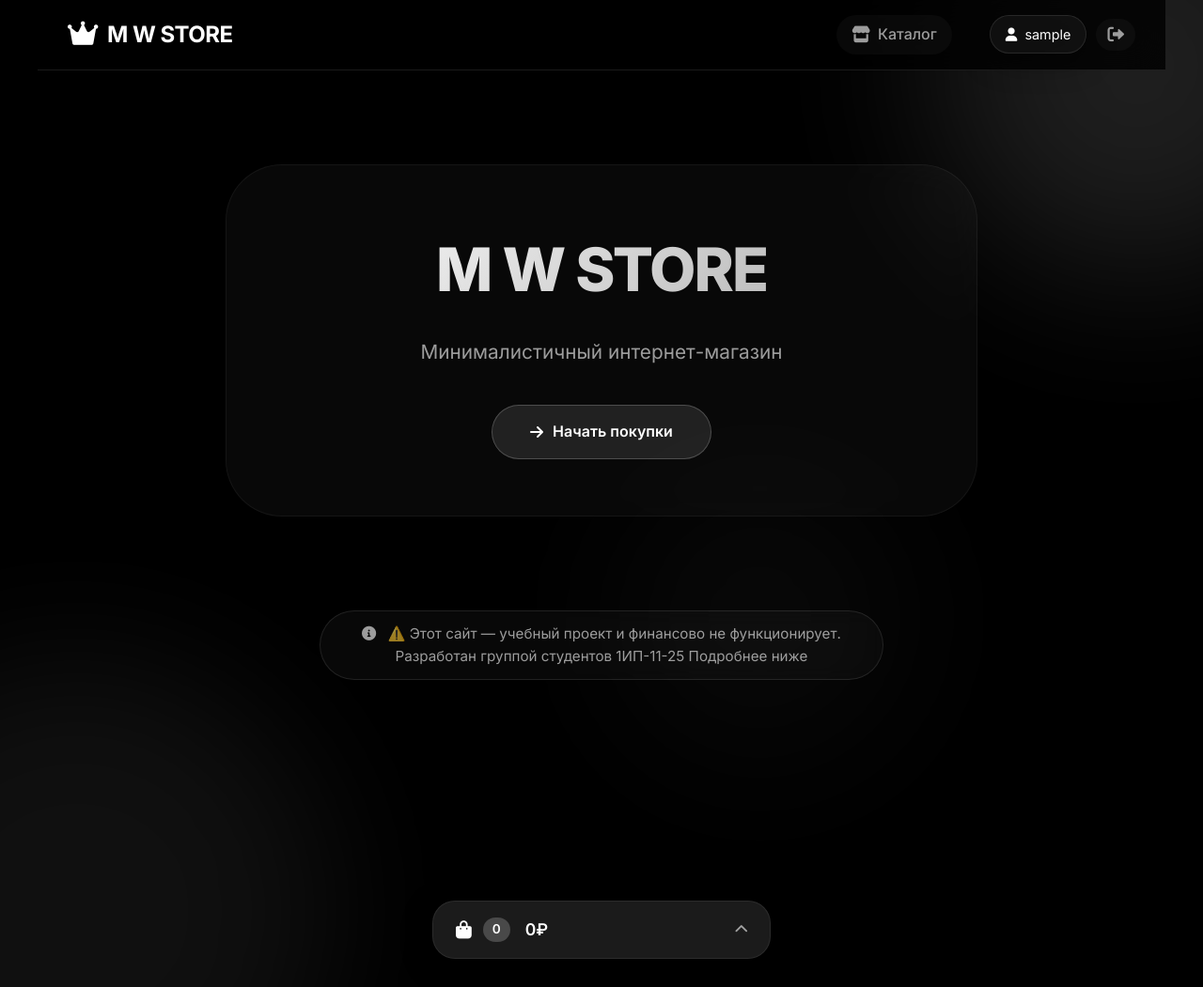
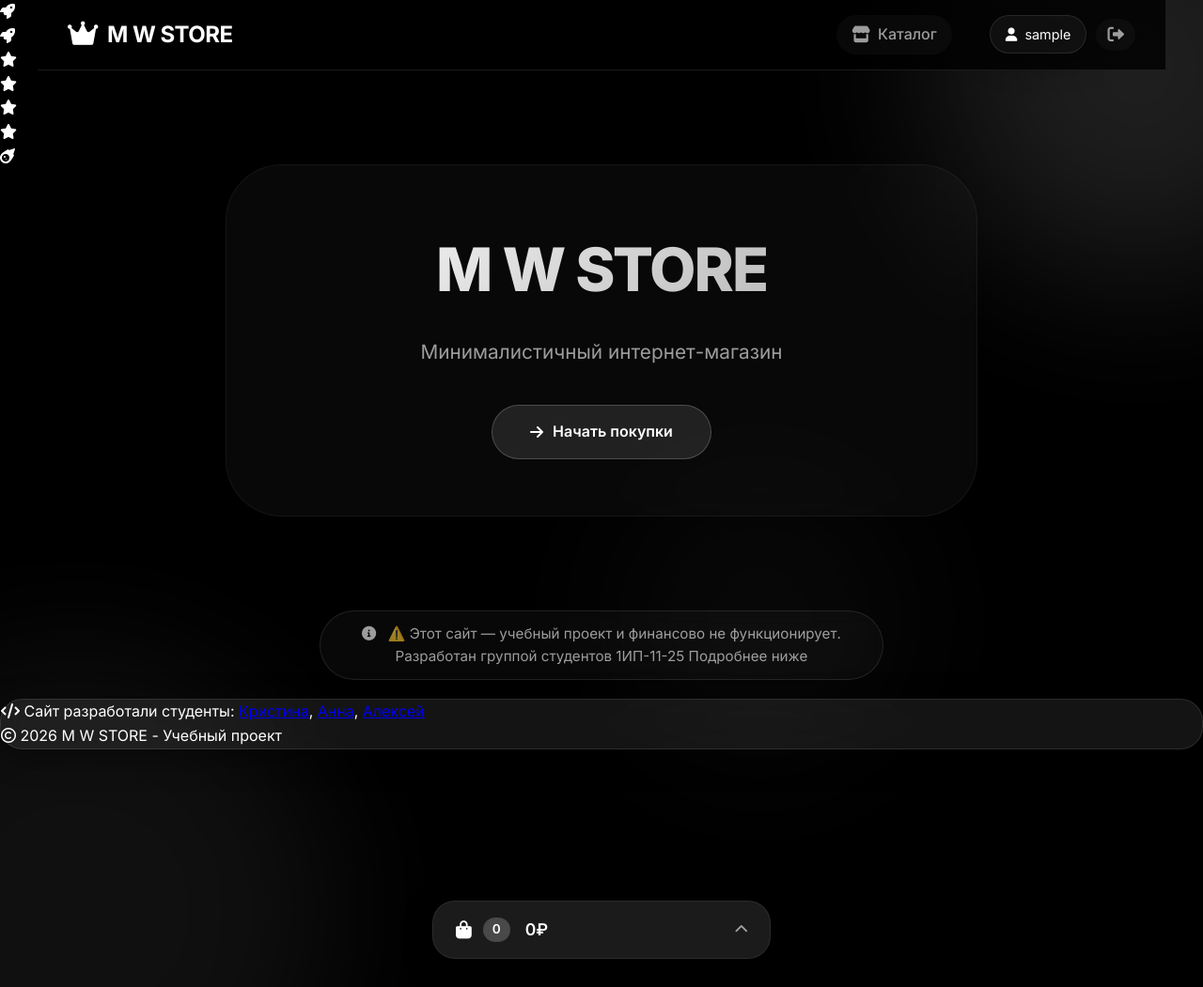
Before and after one commit to igorcernaev75364-hue/mw-store, a Flask app: page / in a window 1280 px wide. Shown: the whole page at 94% size. Run offline with Flask 3, Linux system fonts and the light colour scheme; the visitor is signed in with stand-in values (Sample User, id 1); parts of the project's set-up code (start-up, migrations or seed data) failed here and were passed over.

Commit message:
Update base.html

```diff
--- a/templates/base.html
+++ b/templates/base.html
@@ -3,7 +3,7 @@
 <head>
     <meta charset="UTF-8">
     <title>M W STORE</title>
-    <meta name="viewport" content="width=device-width, initial-scale=1.0">
+    <meta name="viewport" content="width=device-width, initial-scale=1.0, maximum-scale=1.0, user-scalable=yes">
     <link rel="preconnect" href="https://fonts.googleapis.com">
     <link rel="preconnect" href="https://fonts.gstatic.com" crossorigin>
     <link href="https://fonts.googleapis.com/css2?family=Inter:ital,opsz,wght@0,14..32,100..900;1,14..32,100..900&display=swap" rel="stylesheet">
@@ -16,6 +16,31 @@
         <div class="gradient-orb orb1"></div>
         <div class="gradient-orb orb2"></div>
         <div class="gradient-orb orb3"></div>
+
+        <!-- Декоративные элементы -->
+        <div class="decor-elements">
+            <div class="rocket rocket-1">
+                <i class="fas fa-rocket"></i>
+            </div>
+            <div class="rocket rocket-2">
+                <i class="fas fa-rocket"></i>
+            </div>
+            <div class="star star-1">
+                <i class="fas fa-star"></i>
+            </div>
+            <div class="star star-2">
+                <i class="fas fa-star"></i>
+            </div>
+            <div class="star star-3">
+                <i class="fas fa-star"></i>
+            </div>
+            <div class="star star-4">
+                <i class="fas fa-star"></i>
+            </div>
+            <div class="comet">
+                <i class="fas fa-meteor"></i>
+            </div>
+        </div>
     </div>
 
     <header>
@@ -48,6 +73,7 @@
         {% block content %}{% endblock %}
     </main>
 
+    <!-- Плавающая корзина -->
     <div id="floating-cart" class="floating-cart">
         <div class="cart-preview glass-card">
             <div class="cart-header" onclick="toggleCart()">
@@ -65,6 +91,45 @@
         </div>
     </div>
 
-    <script src="{{ url_for('static', filename='js/cart.js') }}"></script>
+    <!-- Футер с информацией о разработчиках -->
+    <footer class="site-footer">
+        <div class="footer-content glass-card">
+            <p class="footer-text">
+                <i class="fas fa-code"></i>
+                Сайт разработали студенты:
+                <span class="developers">
+                    <a href="#" class="developer-link">Кристина</a>,
+                    <a href="#" class="developer-link">Анна</a>,
+                    <a href="#" class="developer-link">Алексей</a>
+                </span>
+            </p>
+            <p class="footer-year">
+                <i class="far fa-copyright"></i> 2026 M W STORE - Учебный проект
+            </p>
+        </div>
+    </footer>
+
+    <script>
+        // Простой JavaScript только для мобильной корзины
+        function toggleCart() {
+            const cart = document.querySelector('.cart-preview');
+            cart.classList.toggle('expanded');
+        }
+
+        // Обновление счетчика корзины (простой polling)
+        function updateCartCount() {
+            fetch('/api/cart')
+                .then(res => res.json())
+                .then(data => {
+                    const count = data.cart.reduce((sum, item) => sum + item.qty, 0);
+                    document.querySelector('.cart-count').textContent = count;
+                    document.querySelector('.cart-total').textContent = data.total + '₽';
+                });
+        }
+
+        // Обновляем каждые 5 секунд
+        setInterval(updateCartCount, 5000);
+        updateCartCount();
+    </script>
 </body>
 </html>
```
